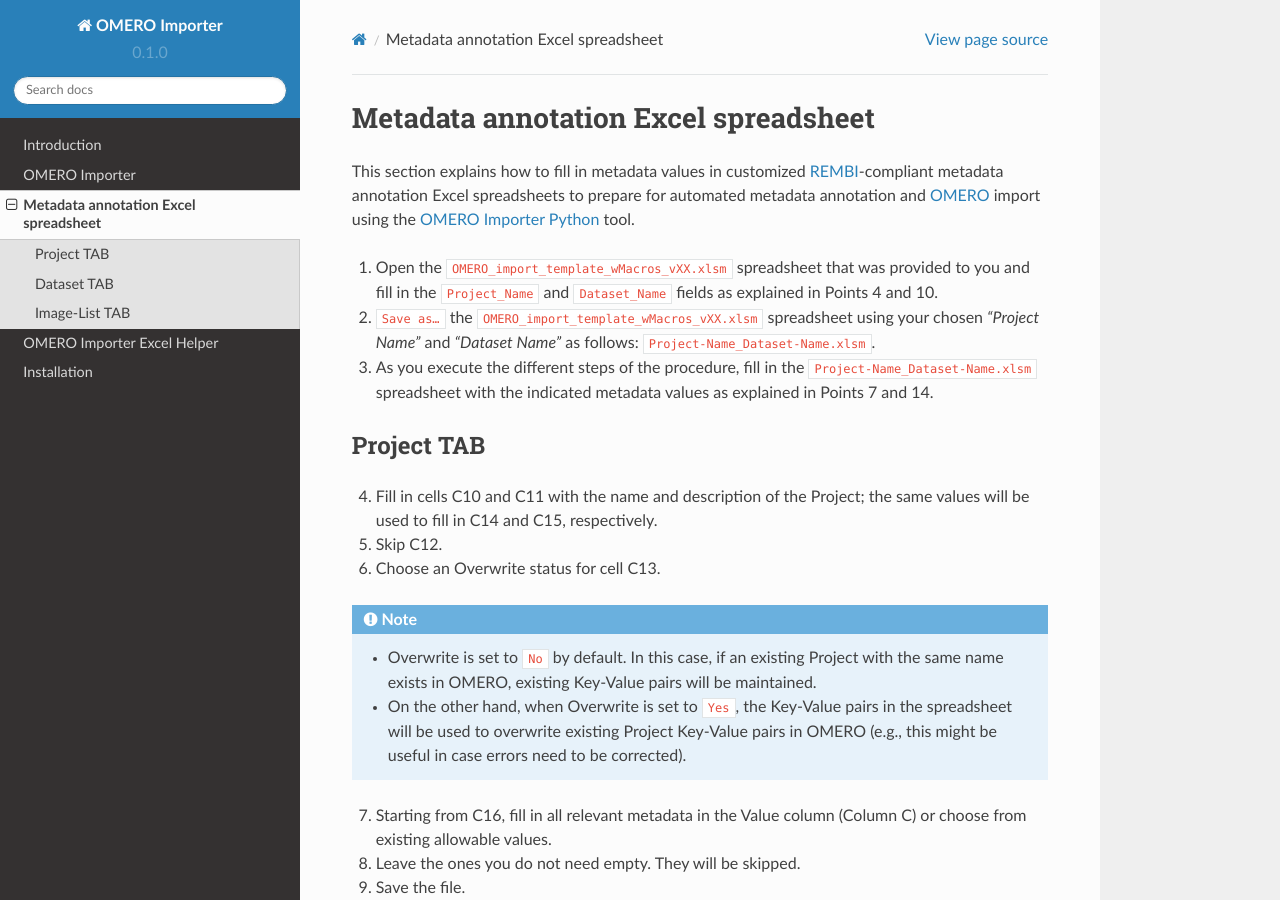
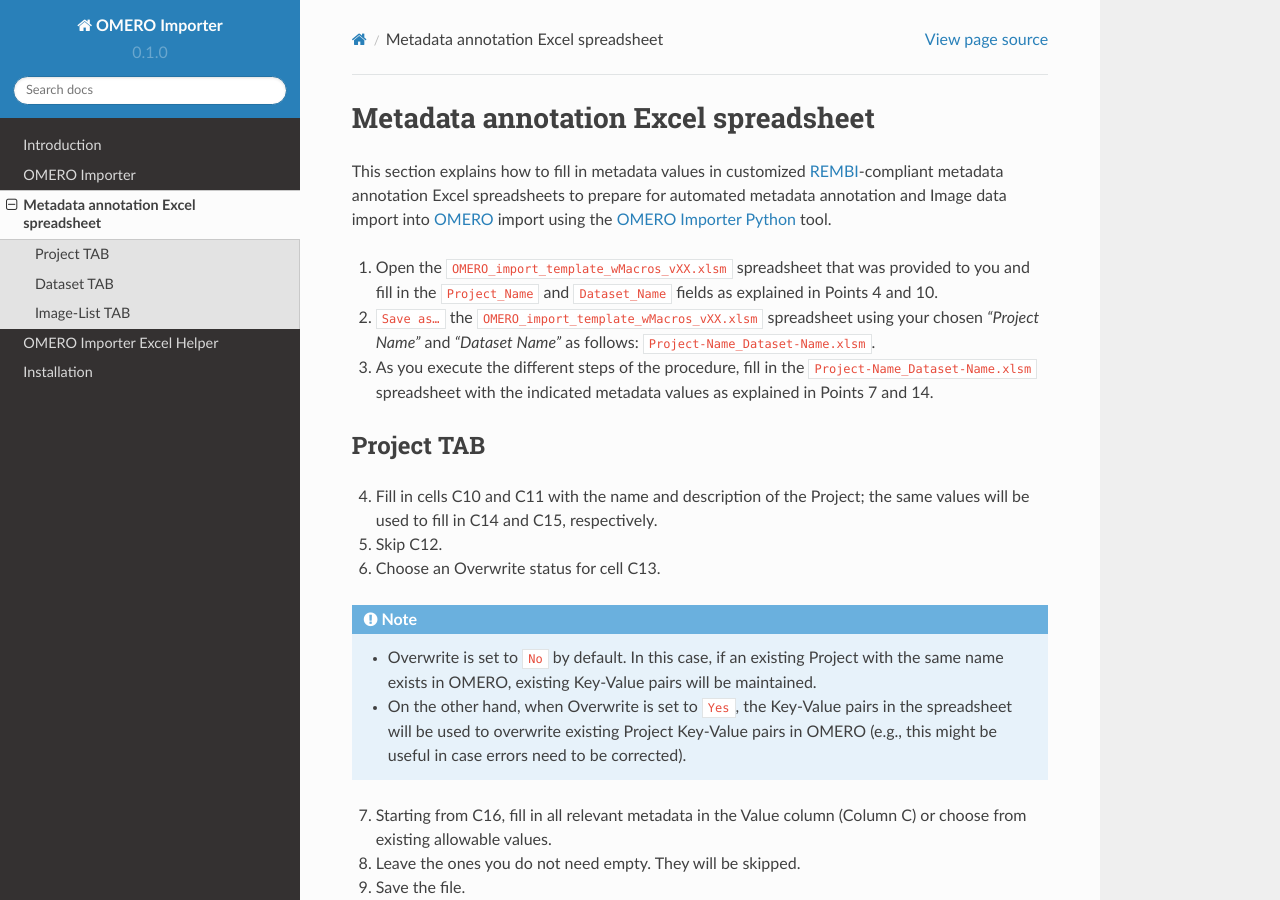
Before and after one commit to WU-BIMAC/OmeroImporterPy-docs, a Sphinx documentation site: the page built from docs/source/usage2.rst, in a window 1280 px wide and 900 px high. Built offline with Sphinx 7.4.7 and the Read the Docs theme 2.0.0, drawn with Linux system fonts in a browser that asks for light colours.

Commit message:
Update usage2.rst

```diff
--- a/docs/source/usage2.rst
+++ b/docs/source/usage2.rst
@@ -1,6 +1,6 @@
 Metadata annotation Excel spreadsheet
 ================================================
-This section explains how to fill in metadata values in customized `REMBI <https://doi.org/10.1038/s41592-021-01166-8>`_-compliant metadata annotation Excel spreadsheets to prepare for automated metadata annotation and `OMERO <https://www.openmicroscopy.org/omero/scientists/>`_ import using the `OMERO Importer Python <https://github.com/WU-BIMAC/W-IDM_OmeroImporterPy>`_ tool.
+This section explains how to fill in metadata values in customized `REMBI <https://doi.org/10.1038/s41592-021-01166-8>`_-compliant metadata annotation Excel spreadsheets to prepare for automated metadata annotation and Image data import into `OMERO <https://www.openmicroscopy.org/omero/scientists/>`_ import using the `OMERO Importer Python <https://github.com/WU-BIMAC/W-IDM_OmeroImporterPy>`_ tool.
 
 1.	Open the  ``OMERO_import_template_wMacros_vXX.xlsm`` spreadsheet that was provided to you and fill in the ``Project_Name`` and ``Dataset_Name`` fields as explained in Points 4 and 10.
 2.	``Save as…`` the ``OMERO_import_template_wMacros_vXX.xlsm`` spreadsheet using your chosen *“Project Name”* and *“Dataset Name”* as follows: ``Project-Name_Dataset-Name.xlsm``.
```
